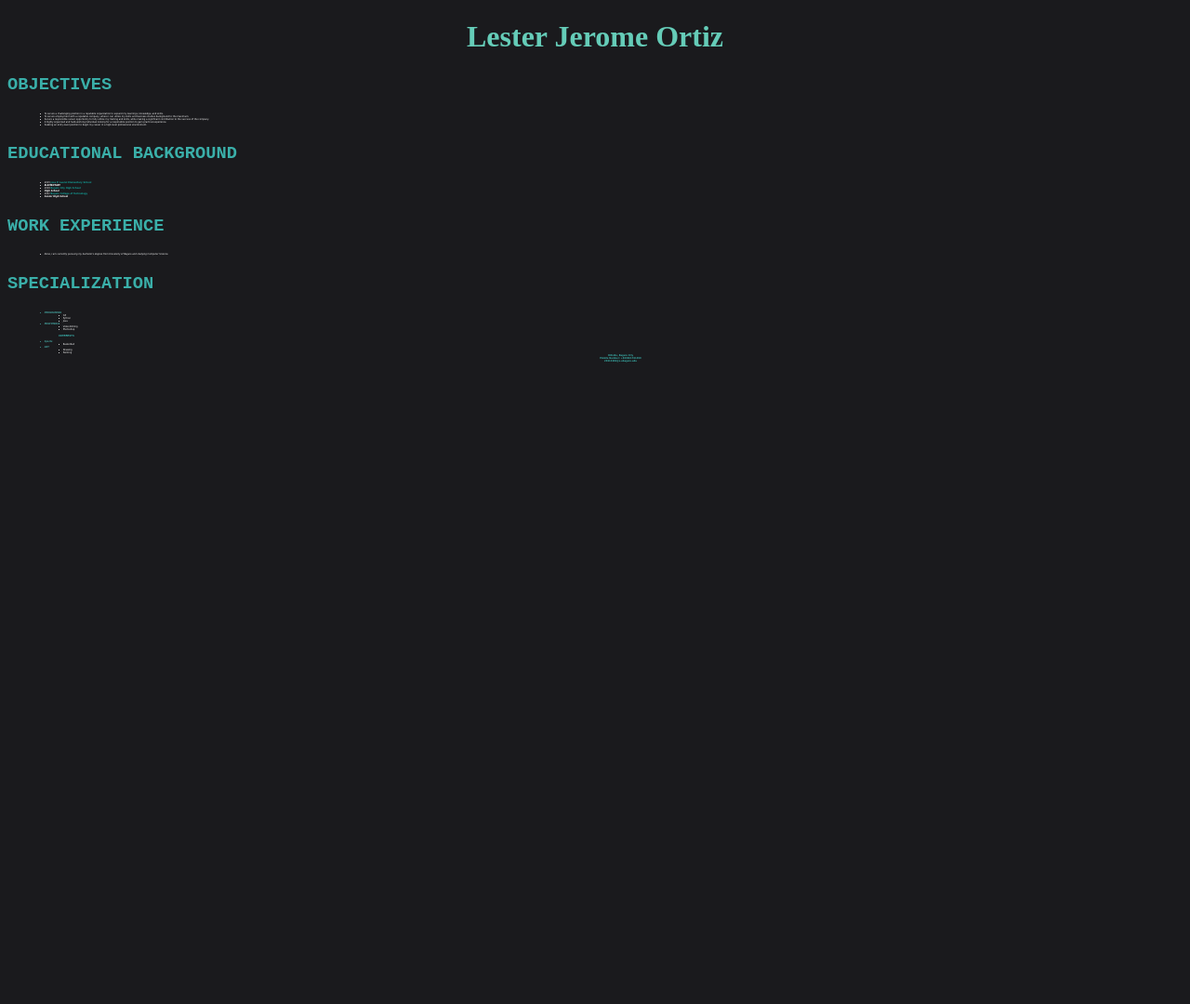
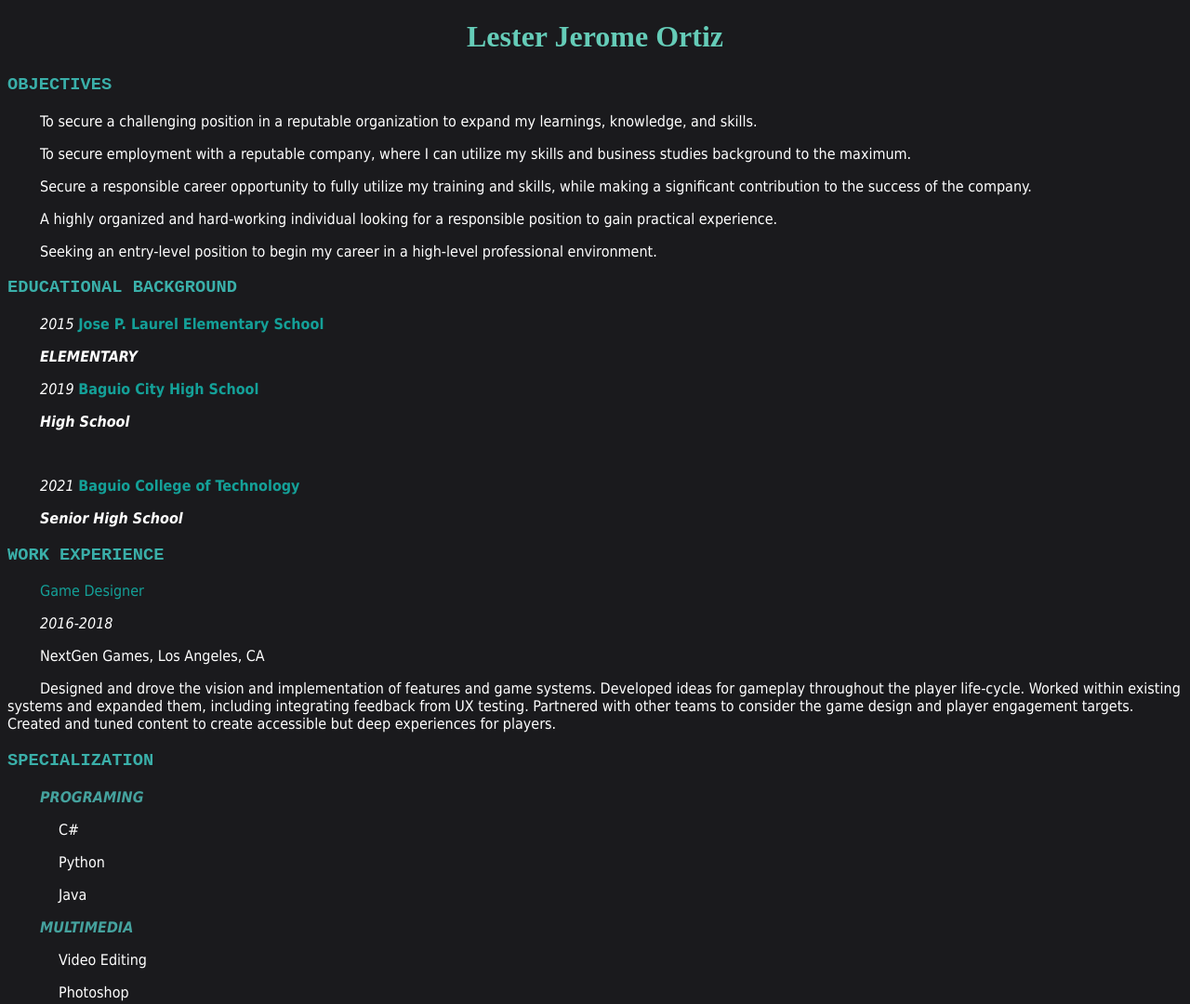
Before and after one commit to LesterOrtiz/HUMCOM1_IAA120212022, a plain HTML site: page Exercise2.html in a window 1280 px wide. Shown: the top 1080 px of the page at 93% size. Before the commit the page ends 800 px from the top, so only its background shows below. Drawn offline with Linux system fonts and the light colour scheme.

Commit message:
Update Exercise2.html

```diff
--- a/Exercise2.html
+++ b/Exercise2.html
@@ -10,44 +10,50 @@
 <b><h1 style="text-align: center; color: #65ccb8">Lester Jerome Ortiz</h1></b>
 
 <h3 style="font-family:Courier New; color: #3aafa9 ">OBJECTIVES</h3>
-    <li style="font-family:Tahoma; font-size: 2pt; color: white; text-indent: 35px;">To secure a challenging position in a reputable organization to expand my learnings, knowledge, and skills.</li>
-    <li style="font-family:Tahoma; font-size: 2pt; color: white; text-indent: 35px;">To secure employment with a reputable company, where I can utilize my skills and business studies background to the maximum.</>
-    <li style="font-family:Tahoma; font-size: 2pt; color: white; text-indent: 35px;">Secure a responsible career opportunity to fully utilize my training and skills, while making a significant contribution to the success of the company.</li>
-    <li style="font-family:Tahoma; font-size: 2pt; color: white; text-indent: 35px;">A highly organized and hard-working individual looking for a responsible position to gain practical experience.</li>
-    <li style="font-family:Tahoma; font-size: 2pt; color: white; text-indent: 35px;">Seeking an entry-level position to begin my career in a high-level professional environment.</li>
+    <p style="font-family:Tahoma; font-size: 12pt; color: white; text-indent: 35px;">To secure a challenging position in a reputable organization to expand my learnings, knowledge, and skills.</p>
+    <p style="font-family:Tahoma; font-size: 12pt; color: white; text-indent: 35px;">To secure employment with a reputable company, where I can utilize my skills and business studies background to the maximum.</>
+    <p style="font-family:Tahoma; font-size: 12pt; color: white; text-indent: 35px;">Secure a responsible career opportunity to fully utilize my training and skills, while making a significant contribution to the success of the company.</>
+    <p style="font-family:Tahoma; font-size: 12pt; color: white; text-indent: 35px;">A highly organized and hard-working individual looking for a responsible position to gain practical experience.</p>
+    <p style="font-family:Tahoma; font-size: 12pt; color: white; text-indent: 35px;">Seeking an entry-level position to begin my career in a high-level professional environment.</>
 
 <h3 style="font-family:Courier New; color: #3aafa9 ">EDUCATIONAL BACKGROUND</h3>
-    <em><li style="font-family:Tahoma; font-size: 2pt; color: white; text-indent: 35px;">2015 </em>
-        <b style="font-family:Tahoma; font-size: 2pt; color: #14A098; text-indent: 35px;">Jose P. Laurel Elementary School</b>
-            <em><b><li style="font-family:Tahoma; font-size: 2pt;color: white; text-indent: 35px;">ELEMENTARY</></b></em>
+    <em><p style="font-family:Tahoma; font-size: 12pt; color: white; text-indent: 35px;">2015 </em>
+        <b style="font-family:Tahoma; font-size: 12pt; color: #14A098; text-indent: 35px;">Jose P. Laurel Elementary School</b>
+            <em><b><p style="font-family:Tahoma; font-size: 12pt;color: white; text-indent: 35px;">ELEMENTARY</p></b></em>
 
-    <em><li style="font-family:Tahoma; font-size: 2pt; color: white; text-indent: 35px;">2019 </em>
-        <b style="font-family:Tahoma; font-size: 2pt; color: #14A098; text-indent: 35px;">Baguio City High School</b>
-            <em><b><li style="font-family:Tahoma; font-size: 2pt;color: white; text-indent: 35px;">High School</></b></em>
+    <em><p style="font-family:Tahoma; font-size: 12pt; color: white; text-indent: 35px;">2019 </em>
+        <b style="font-family:Tahoma; font-size: 12pt; color: #14A098; text-indent: 35px;">Baguio City High School</b>
+            <em><b><p style="font-family:Tahoma; font-size: 12pt;color: white; text-indent: 35px;">High School</p></b></em>
     <br>
-    <em><li style="font-family:Tahoma; font-size: 2pt; color: white; text-indent: 35px;">2021 </em>
-        <b style="font-family:Tahoma; font-size: 2pt; color: #14A098; text-indent: 35px;">Baguio College of Technology</b>
-            <em><b><li style="font-family:Tahoma; font-size: 2pt;color: white; text-indent: 35px;">Senior High School</li></b></em>
+    <em><p style="font-family:Tahoma; font-size: 12pt; color: white; text-indent: 35px;">2021 </em>
+        <b style="font-family:Tahoma; font-size: 12pt; color: #14A098; text-indent: 35px;">Baguio College of Technology</b>
+            <em><b><p style="font-family:Tahoma; font-size: 12pt;color: white; text-indent: 35px;">Senior High School</p></b></em>
 
 <h3 style="font-family:Courier New; color: #3aafa9 ">WORK EXPERIENCE</h3>
-    <i><li style="font-family:Tahoma; font-size: 2pt; color: white; text-indent: 35px;">None, I am currently pursuing my bachelor's degree from University of Baguio and studying Computer Science.</li></i>
-
+<p style="font-family:Tahoma; font-size: 12pt; color: #14A098; text-indent: 35px;">Game Designer</p>
+<em><p style="font-family:Tahoma; font-size: 12pt; color: white; text-indent: 35px;">2016-2018 </em>
+    <p style="font-family:Tahoma; font-size: 12pt; color: white; text-indent: 35px;">NextGen Games, Los Angeles, CA</em>
+    <p style="font-family:Tahoma; font-size: 12pt; color: white; text-indent: 35px;">Designed and drove the vision and implementation of features and game systems.
+        Developed ideas for gameplay throughout the player life-cycle.
+        Worked within existing systems and expanded them, including integrating feedback from UX testing.
+        Partnered with other teams to consider the game design and player engagement targets.
+        Created and tuned content to create accessible but deep experiences for players.</p>
 
 <h3 style="font-family:Courier New; color: #3aafa9 ">SPECIALIZATION</h3>
-    <em><b><li style="font-family:Tahoma; font-size: 2pt; color: #45A29E; text-indent: 35px;">PROGRAMING</></b></em>
-        <li style="font-family:Tahoma; font-size: 2pt; color: white; text-indent: 55px;">C#</li>
-        <li style="font-family:Tahoma; font-size: 2pt; color: white; text-indent: 55px;">Python</>
-        <li style="font-family:Tahoma; font-size: 2pt; color: white; text-indent: 55px;">Java</>
-    <em><b><li style="font-family:Tahoma; font-size: 2pt; color: #45A29E; text-indent: 35px;">MULTIMEDIA</></b></em>
-        <li style="font-family:Tahoma; font-size: 2pt; color: white; text-indent: 55px;">Video Editing</>
-        <li style="font-family:Tahoma; font-size: 2pt; color: white; text-indent: 55px;">Photoshop</>
+    <em><b><p style="font-family:Tahoma; font-size: 12pt; color: #45A29E; text-indent: 35px;">PROGRAMING</></b></em>
+        <p style="font-family:Tahoma; font-size: 12pt; color: white; text-indent: 55px;">C#</p>
+        <p style="font-family:Tahoma; font-size: 12pt; color: white; text-indent: 55px;">Python</p>
+        <p style="font-family:Tahoma; font-size: 12pt; color: white; text-indent: 55px;">Java</p>
+    <em><b><p style="font-family:Tahoma; font-size: 12pt; color: #45A29E; text-indent: 35px;">MULTIMEDIA</></b></em>
+        <p style="font-family:Tahoma; font-size: 12pt; color: white; text-indent: 55px;">Video Editing</p>
+        <p style="font-family:Tahoma; font-size: 12pt; color: white; text-indent: 55px;">Photoshop</p>
 
 <h3 style="font-family:Courier New; color: #3aafa9 ">INTERESTS</h3>
-    <em><b><li style="font-family:Tahoma; font-size: 2pt; color: #45A29E; text-indent: 35px;">Sports</li></b></em>
-        <li style="font-family:Tahoma; font-size: 2pt; color: white; text-indent: 55px;">Basketball</>
-    <em><b><li style="font-family:Tahoma; font-size: 2pt; color: #45A29E; text-indent: 35px;">ART</></b></em>
-        <li style="font-family:Tahoma; font-size: 2pt; color: white; text-indent: 55px;">Drawing</>
-        <li style="font-family:Tahoma; font-size: 2pt; color: white; text-indent: 55px;">Painting</>
+    <em><b><p style="font-family:Tahoma; font-size: 12pt; color: #45A29E; text-indent: 35px;">Sports</></b></em>
+        <p style="font-family:Tahoma; font-size: 12pt; color: white; text-indent: 55px;">Basketball</p>
+    <em><b><p style="font-family:Tahoma; font-size: 12pt; color: #45A29E; text-indent: 35px;">ART</></b></em>
+        <p style="font-family:Tahoma; font-size: 12pt; color: white; text-indent: 55px;">Drawing</p>
+        <p style="font-family:Tahoma; font-size: 12pt; color: white; text-indent: 55px;">Painting</p>
 
 <b><aside style="text-align: center; color: #3aafa9">Hillside, Baguio City</aside></b>
 <b><aside style="text-align: center; color: #3aafa9">Mobile Number: +639661741390</aside></b>
```
